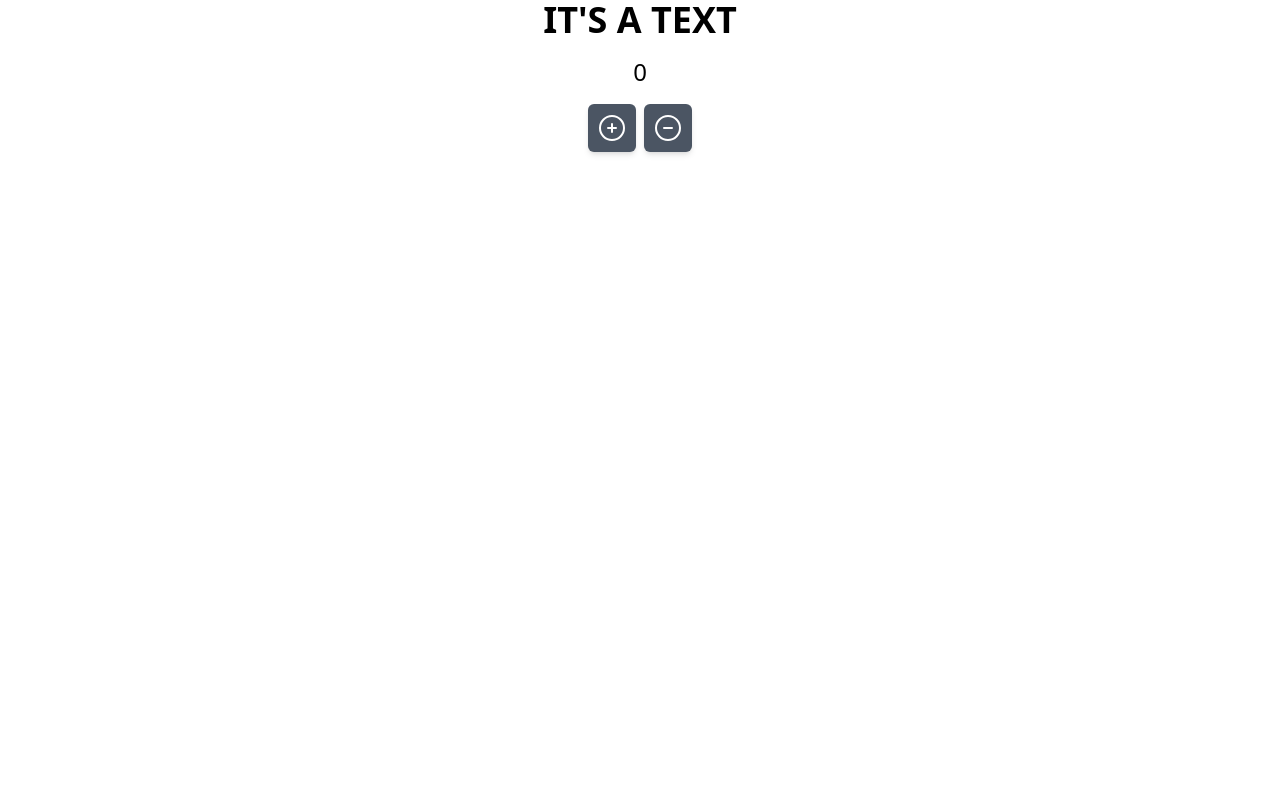
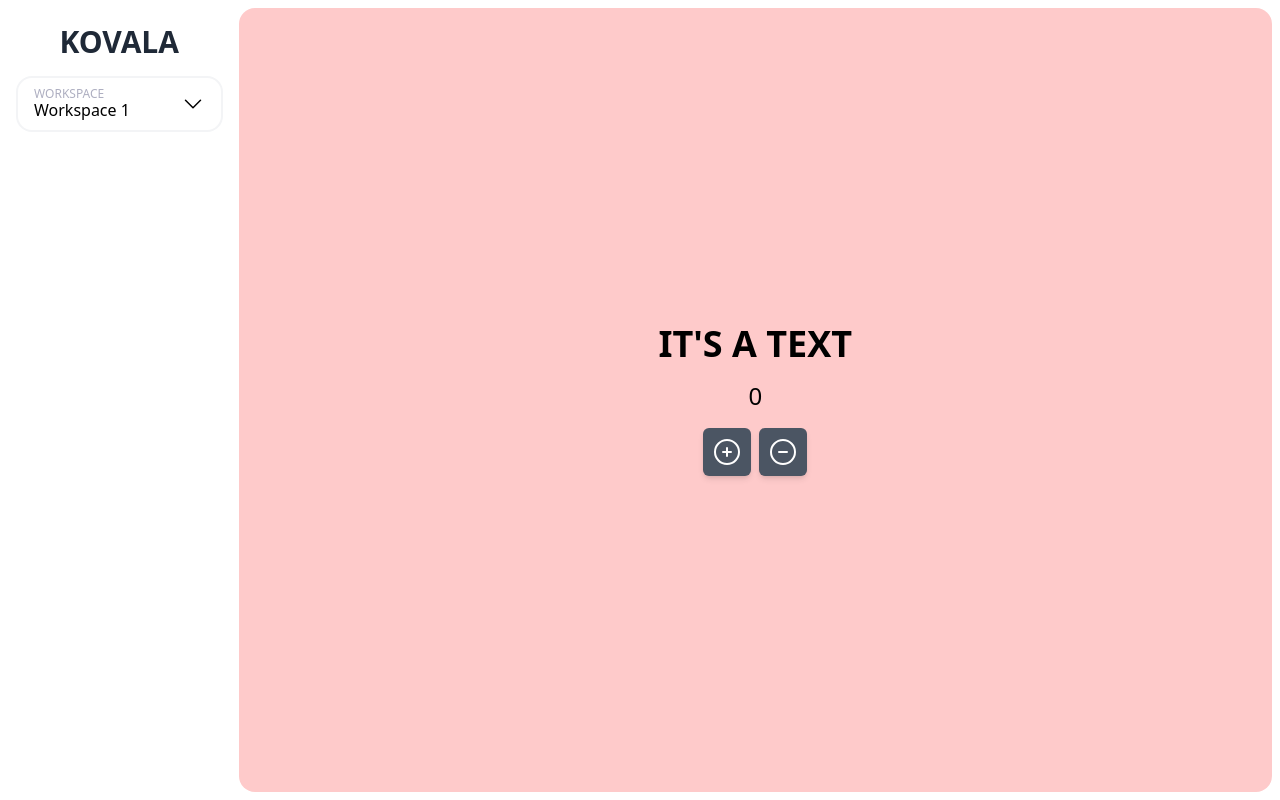
Before and after one commit to YusufcanY/kovala, a Nuxt app: page / in a window 1280 px wide. Built offline with nearby package versions, Linux system fonts and the light colour scheme.

Commit message:
ui: layout updated and some sidebar content added

```diff
--- a/app.vue
+++ b/app.vue
@@ -1,3 +1,8 @@
 <template>
-  <NuxtPage />
+  <div class="grid h-screen grid-cols-16 p-2 pl-0">
+    <Sidebar class="col-span-3" />
+    <div class="col-span-13 h-full rounded-2xl bg-red-200">
+      <NuxtPage />
+    </div>
+  </div>
 </template>
--- /dev/null
+++ b/components/Sidebar.vue
@@ -0,0 +1,47 @@
+<script setup lang="ts">
+  import { ChevronDownIcon } from '@heroicons/vue/24/outline'
+  const workspaces = ref([
+    {
+      id: 1,
+      name: 'Workspace 1',
+      icon: 'workspace-1.svg',
+    },
+    {
+      id: 2,
+      name: 'Workspace 2',
+      icon: 'workspace-2.svg',
+    },
+    {
+      id: 3,
+      name: 'Workspace 3',
+      icon: 'workspace-3.svg',
+    },
+    {
+      id: 4,
+      name: 'Workspace 4',
+      icon: 'workspace-4.svg',
+    },
+  ])
+  const activeWorkspaceIndex = ref(0)
+</script>
+<template>
+  <div class="flex flex-col px-4">
+    <h2 class="py-4 text-center text-3xl font-black text-gray-800">KOVALA</h2>
+    <div
+      class="flex items-center justify-between rounded-2xl border-2 border-[#F3F4F6] px-4 py-2"
+    >
+      <div class="flex">
+        <!-- icon will be here -->
+        <div class="flex flex-col">
+          <label class="-mb-1 text-xs font-medium text-[#AEAFC1]"
+            >WORKSPACE</label
+          >
+          <span class="truncate">{{
+            workspaces[activeWorkspaceIndex].name
+          }}</span>
+        </div>
+      </div>
+      <ChevronDownIcon class="h-6 w-6" />
+    </div>
+  </div>
+</template>
--- a/tailwind.config.js
+++ b/tailwind.config.js
@@ -9,7 +9,15 @@ module.exports = {
   ],
   theme: {
     extend: {
-      colors: {},
+      colors: {
+        'page-foreground': '#F7F8FA',
+      },
+      gridTemplateColumns: {
+        16: 'repeat(16, minmax(0, 1fr))',
+      },
+      gridColumn: {
+        'span-13': 'span 13 / span 13',
+      },
     },
   },
   plugins: [
```
